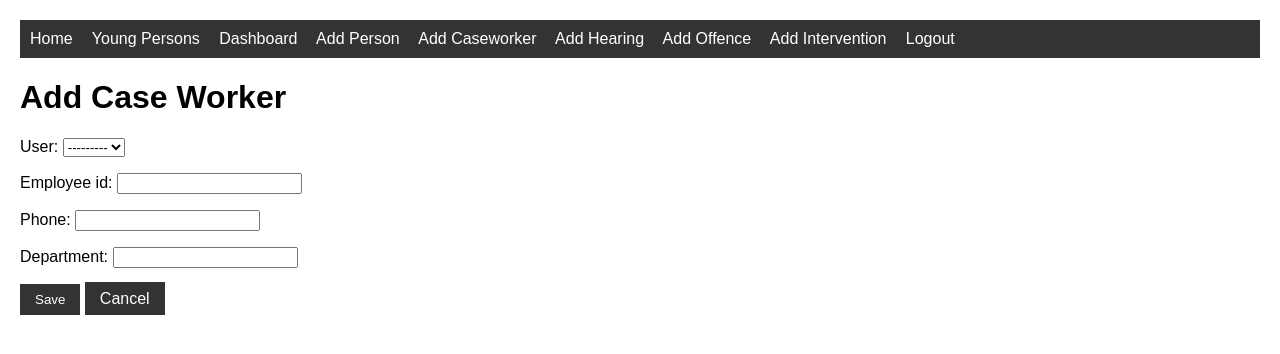
After one commit to susanA10-afk/hit237-group-project-group7, a Django app: page /caseworker/create/ in a window 1280 px wide. The commit adds this page. Shown: the top 354 px of the page. Run offline with Django 4.2, Linux system fonts and the light colour scheme; a user stored in the database is signed in; data comes from the database, SQL or seed files in the repository; both versions use the stored data as it was after the commit.

Commit message:
Add CaseWorker create view and form
- CaseWorkerCreateView added to views.py
- caseworker_form.html template created
- Add Caseworker link added to navigation
- Caseworker URL added to urls.py

```diff
--- a/justice/templates/justice/base.html
+++ b/justice/templates/justice/base.html
@@ -20,8 +20,10 @@
         <a href="{% url 'justice:youngperson-list' %}">Young Persons</a>
         <a href="{% url 'justice:dashboard' %}">Dashboard</a>
         <a href="{% url 'justice:youngperson-create' %}">Add Person</a>
+        <a href="{% url 'justice:caseworker-create' %}">Add Caseworker</a>
         <a href="{% url 'justice:courthearing-create' %}">Add Hearing</a>
         <a href="{% url 'justice:offence-create' %}">Add Offence</a>
+        <a href="{% url 'justice:intervention-create' %}">Add Intervention</a>
         <a href="{% url 'logout' %}">Logout</a>
     </nav>
     <div class="container">
--- /dev/null
+++ b/justice/templates/justice/caseworker_form.html
@@ -0,0 +1,11 @@
+{% extends 'justice/base.html' %}
+
+{% block content %}
+<h1>Add Case Worker</h1>
+<form method="post">
+    {% csrf_token %}
+    {{ form.as_p }}
+    <button type="submit" class="btn">Save</button>
+    <a href="{% url 'justice:youngperson-list' %}" class="btn">Cancel</a>
+</form>
+{% endblock %}
--- a/justice/urls.py
+++ b/justice/urls.py
@@ -12,6 +12,7 @@ urlpatterns = [
     path('intervention/create/', views.InterventionCreateView.as_view(), name='intervention-create'),
     path('intervention/<int:pk>/update/', views.InterventionUpdateView.as_view(), name='intervention-update'),
     path('dashboard/', views.CaseWorkerDashboardView.as_view(), name='dashboard'),
+    path('caseworker/create/', views.CaseWorkerCreateView.as_view(), name='caseworker-create'),
     path('courthearing/create/', views.CourtHearingCreateView.as_view(), name='courthearing-create'),
     path('courthearing/<int:pk>/', views.CourtHearingDetailView.as_view(), name='courthearing-detail'),
 ]
--- a/justice/views.py
+++ b/justice/views.py
@@ -109,3 +109,9 @@ class CourtHearingDetailView(LoginRequiredMixin, DetailView):
     model = CourtHearing
     template_name = 'justice/courthearing_detail.html'
     context_object_name = 'hearing'
+
+class CaseWorkerCreateView(LoginRequiredMixin, CreateView):
+    model = CaseWorker
+    template_name = 'justice/caseworker_form.html'
+    fields = ['user', 'employee_id', 'phone', 'department']
+    success_url = reverse_lazy('justice:youngperson-list')
```
Also changed, not shown: db.sqlite3 (added).
